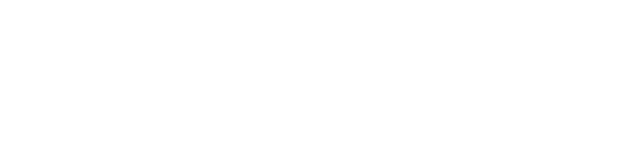
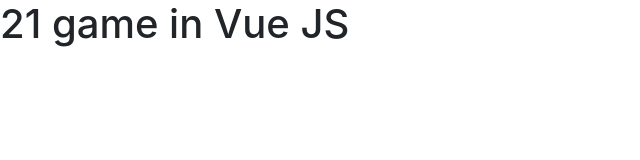
Before and after one commit to ricardotavaresit/eti-vue2-chapter06, a plain HTML site: page game/index.html in a window 1280 px wide. Shown: the whole page, without its empty margins (0-640 px from the left). Drawn offline with nearby package versions, Linux system fonts and the light colour scheme.

Commit message:
init chapter06 game

```diff
--- a/class01/index.html
+++ b/game/index.html
@@ -6,11 +6,13 @@
     <meta name="viewport" content="width=device-width, initial-scale=1.0" />
     <title>eti-vue2-chapter06-01-game-layout-in-vue-js</title>
     <script src="https://cdn.jsdelivr.net/npm/vue@2"></script>
+    <link rel="stylesheet" href="css/bootstrap/bootstrap.min.css">
+    <link rel="shortcut icon" href="assets/favicon.png" type="image/png">
 
   </head>
   <body>
     <div id="app">
-
+      <h1>21 game in Vue JS</h1>
     </div>
   </body>
   <script>
```
Also changed, not shown: 1 other file.
